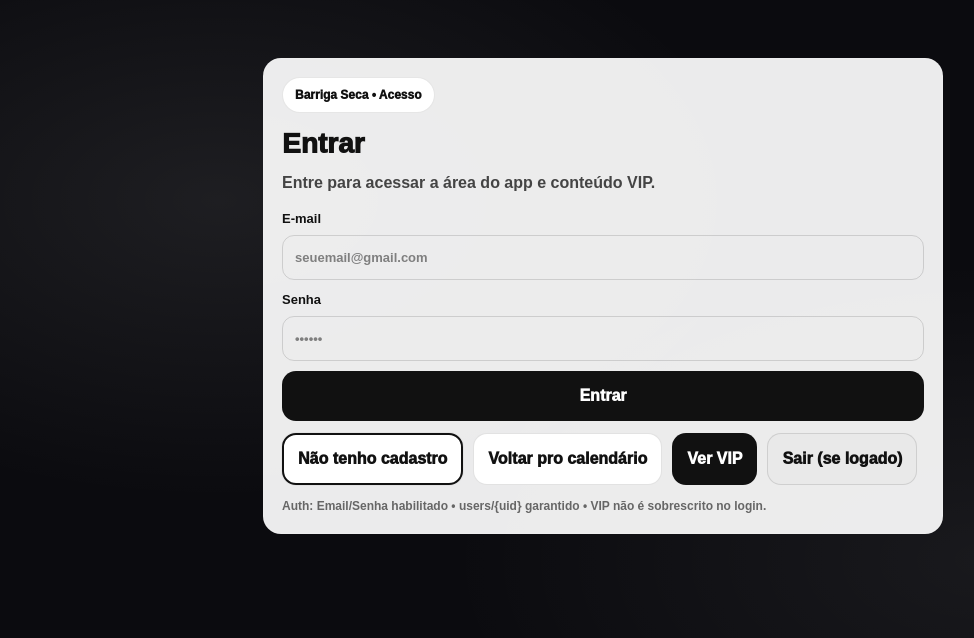
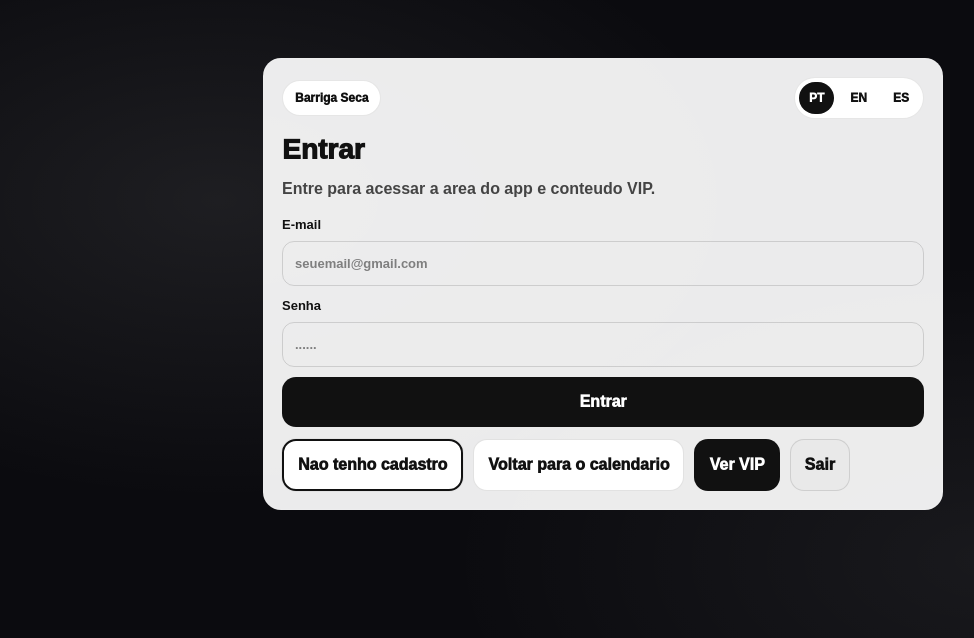
Before and after one commit to u6605612188-gif/barrigaseca-saas, a Next.js app: page /login in a window 1280 px wide. Shown: the top 638 px of the page, without its empty margins (37-1011 px from the left). Built offline with nearby package versions, Linux system fonts and the light colour scheme; no server answers.

Commit message:
Adiciona traducao na tela de login

```diff
--- a/app/login/page.tsx
+++ b/app/login/page.tsx
@@ -17,6 +17,13 @@ import {
   setDoc,
   updateDoc,
 } from "firebase/firestore";
+import {
+  defaultLanguage,
+  isLanguage,
+  languages,
+  translations,
+  type Language,
+} from "@/lib/i18n";
 
 function formatErr(e: unknown) {
   const msg =
@@ -26,24 +33,18 @@ function formatErr(e: unknown) {
   return code ? `${code}: ${msg}` : msg;
 }
 
-function friendlyAuthError(raw: string) {
-  if (raw.includes("auth/unauthorized-domain"))
-    return "Domínio não autorizado no Firebase (Authorized domains).";
-  if (raw.includes("auth/invalid-email")) return "E-mail inválido.";
-  if (raw.includes("auth/user-not-found")) return "Usuário não encontrado.";
-  if (raw.includes("auth/wrong-password")) return "Senha incorreta.";
-  if (raw.includes("auth/too-many-requests"))
-    return "Muitas tentativas. Aguarde alguns minutos e tente novamente.";
-  if (raw.includes("auth/email-already-in-use"))
-    return "Este e-mail já está cadastrado. Use “Entrar”.";
-  if (raw.includes("auth/weak-password"))
-    return "Senha fraca. Use no mínimo 6 caracteres.";
-  if (raw.includes("auth/invalid-credential"))
-    return "Credenciais inválidas. Confira e-mail/senha.";
+function friendlyAuthError(raw: string, t: (typeof translations)[Language]["login"]["errors"]) {
+  if (raw.includes("auth/unauthorized-domain")) return t.unauthorizedDomain;
+  if (raw.includes("auth/invalid-email")) return t.invalidEmail;
+  if (raw.includes("auth/user-not-found")) return t.userNotFound;
+  if (raw.includes("auth/wrong-password")) return t.wrongPassword;
+  if (raw.includes("auth/too-many-requests")) return t.tooManyRequests;
+  if (raw.includes("auth/email-already-in-use")) return t.emailAlreadyInUse;
+  if (raw.includes("auth/weak-password")) return t.weakPassword;
+  if (raw.includes("auth/invalid-credential")) return t.invalidCredential;
   return raw;
 }
 
-// ✅ Governança: garante users/{uid} sem derrubar vip existente
 async function ensureUserDoc(u: User) {
   const ref = doc(db, "users", u.uid);
   const snap = await getDoc(ref);
@@ -51,7 +52,6 @@ async function ensureUserDoc(u: User) {
   const email = (u.email ?? "").toLowerCase();
 
   if (!snap.exists()) {
-    // Primeiro cadastro: cria com vip=false
     await setDoc(ref, {
       uid: u.uid,
       email,
@@ -63,7 +63,6 @@ async function ensureUserDoc(u: User) {
     return;
   }
 
-  // Usuário já existe: atualiza só campos operacionais (NÃO toca no vip)
   await updateDoc(ref, {
     email,
     updatedAt: serverTimestamp(),
@@ -73,6 +72,9 @@ async function ensureUserDoc(u: User) {
 
 export default function LoginPage() {
   const router = useRouter();
+
+  const [language, setLanguage] = useState<Language>(defaultLanguage);
+  const t = translations[language].login;
 
   const [loading, setLoading] = useState(true);
   const [authedEmail, setAuthedEmail] = useState<string | null>(null);
@@ -89,6 +91,15 @@ export default function LoginPage() {
   const timeoutRef = useRef<number | null>(null);
 
   useEffect(() => {
+    const savedLanguage = window.localStorage.getItem("barrigaseca-language");
+    if (isLanguage(savedLanguage)) setLanguage(savedLanguage);
+  }, []);
+
+  useEffect(() => {
+    window.localStorage.setItem("barrigaseca-language", language);
+  }, [language]);
+
+  useEffect(() => {
     mountedRef.current = true;
 
     const unsub = onAuthStateChanged(auth, async (u: User | null) => {
@@ -98,7 +109,7 @@ export default function LoginPage() {
         try {
           await ensureUserDoc(u);
         } catch (e) {
-          setError(friendlyAuthError(formatErr(e)));
+          setError(friendlyAuthError(formatErr(e), t.errors));
         }
 
         setAuthedEmail(u.email ?? null);
@@ -115,15 +126,18 @@ export default function LoginPage() {
       unsub();
       if (timeoutRef.current) window.clearTimeout(timeoutRef.current);
     };
-  }, [router]);
+  }, [router, t.errors]);
 
   const subtitle = useMemo(() => {
-    if (loading) return "Carregando…";
-    if (authedEmail) return `Logado como ${authedEmail}`;
-    return mode === "login"
-      ? "Entre para acessar a área do app e conteúdo VIP."
-      : "Crie sua conta para começar.";
-  }, [loading, authedEmail, mode]);
+    if (loading) return t.loading;
+    if (authedEmail) return `${t.loggedAs} ${authedEmail}`;
+    return mode === "login" ? t.loginSubtitle : t.registerSubtitle;
+  }, [loading, authedEmail, mode, t]);
+
+  function changeLanguage(nextLanguage: Language) {
+    setLanguage(nextLanguage);
+    setError(null);
+  }
 
   async function handleSubmit(e: React.FormEvent) {
     e.preventDefault();
@@ -135,10 +149,10 @@ export default function LoginPage() {
     const pw = password;
     const cpw = confirmPassword;
 
-    if (!em) return setError("Informe seu e-mail.");
-    if (!pw || pw.length < 6) return setError("Informe uma senha com pelo menos 6 caracteres.");
-    if (mode === "register" && !cpw) return setError("Repita sua senha.");
-    if (mode === "register" && pw !== cpw) return setError("As senhas não conferem.");
+    if (!em) return setError(t.validation.emailRequired);
+    if (!pw || pw.length < 6) return setError(t.validation.passwordRequired);
+    if (mode === "register" && !cpw) return setError(t.validation.repeatPassword);
+    if (mode === "register" && pw !== cpw) return setError(t.validation.passwordMismatch);
 
     try {
       setSubmitting(true);
@@ -146,7 +160,7 @@ export default function LoginPage() {
       timeoutRef.current = window.setTimeout(() => {
         if (!mountedRef.current) return;
         setSubmitting(false);
-        setError("Tempo excedido ao autenticar. Recarregue a página e tente novamente.");
+        setError(t.validation.timeout);
       }, 12000);
 
       let user: User | null = null;
@@ -164,7 +178,7 @@ export default function LoginPage() {
       router.replace("/app");
     } catch (e2) {
       const raw = formatErr(e2);
-      setError(friendlyAuthError(raw));
+      setError(friendlyAuthError(raw, t.errors));
     } finally {
       if (timeoutRef.current) window.clearTimeout(timeoutRef.current);
       timeoutRef.current = null;
@@ -179,12 +193,12 @@ export default function LoginPage() {
       setError(null);
       setLoading(false);
     } catch (e) {
-      setError(friendlyAuthError(formatErr(e)));
+      setError(friendlyAuthError(formatErr(e), t.errors));
     }
   }
 
   if (loading) {
-    return <main style={{ padding: 32 }}>Carregando…</main>;
+    return <main style={{ padding: 32 }}>{t.loading}</main>;
   }
 
   return (
@@ -192,37 +206,55 @@ export default function LoginPage() {
       <div style={styles.bg} aria-hidden />
       <div style={styles.shell}>
         <section style={styles.card}>
-          <div style={styles.badge}>Barriga Seca • Acesso</div>
-          <h1 style={styles.h1}>{mode === "login" ? "Entrar" : "Criar conta"}</h1>
+          <div style={styles.topRow}>
+            <div style={styles.badge}>{t.brand}</div>
+            <div style={styles.languageGroup} aria-label="Language">
+              {languages.map((item) => (
+                <button
+                  key={item.code}
+                  type="button"
+                  onClick={() => changeLanguage(item.code)}
+                  style={{
+                    ...styles.languageButton,
+                    ...(language === item.code ? styles.languageButtonActive : null),
+                  }}
+                >
+                  {item.label}
+                </button>
+              ))}
+            </div>
+          </div>
+
+          <h1 style={styles.h1}>{mode === "login" ? t.loginTitle : t.registerTitle}</h1>
           <p style={styles.sub}>{subtitle}</p>
 
           {error && (
             <div style={styles.errorBox}>
-              <div style={{ fontWeight: 950, marginBottom: 6 }}>Não foi possível continuar</div>
+              <div style={{ fontWeight: 950, marginBottom: 6 }}>{t.errorTitle}</div>
               <div style={{ fontWeight: 800, color: "#444", lineHeight: 1.5 }}>{error}</div>
             </div>
           )}
 
           <form onSubmit={handleSubmit} style={{ marginTop: 14, display: "grid", gap: 10 }}>
             <label style={styles.label}>
-              E-mail
+              {t.email}
               <input
                 value={email}
                 onChange={(ev) => setEmail(ev.target.value)}
                 type="email"
-                placeholder="seuemail@gmail.com"
+                placeholder={t.emailPlaceholder}
                 style={styles.input}
                 autoComplete="email"
               />
             </label>
 
             <label style={styles.label}>
-              Senha
+              {t.password}
               <input
                 value={password}
                 onChange={(ev) => setPassword(ev.target.value)}
                 type="password"
-                placeholder="••••••"
+                placeholder={t.passwordPlaceholder}
                 style={styles.input}
                 autoComplete={mode === "login" ? "current-password" : "new-password"}
               />
@@ -230,12 +262,12 @@ export default function LoginPage() {
 
             {mode === "register" && (
               <label style={styles.label}>
-                Repetir senha
+                {t.repeatPassword}
                 <input
                   value={confirmPassword}
                   onChange={(ev) => setConfirmPassword(ev.target.value)}
                   type="password"
-                  placeholder="••••••"
+                  placeholder={t.passwordPlaceholder}
                   style={styles.input}
                   autoComplete="new-password"
                 />
@@ -243,7 +275,11 @@ export default function LoginPage() {
             )}
 
             <button type="submit" disabled={submitting} style={styles.btnPrimary}>
-              {submitting ? "Processando…" : mode === "login" ? "Entrar" : "Criar conta"}
+              {submitting
+                ? t.processing
+                : mode === "login"
+                  ? t.submitLogin
+                  : t.submitRegister}
             </button>
           </form>
 
@@ -258,24 +294,20 @@ export default function LoginPage() {
               }}
               style={styles.btnGhost}
             >
-              {mode === "login" ? "Não tenho cadastro" : "Já tenho conta"}
+              {mode === "login" ? t.noAccount : t.hasAccount}
             </button>
 
             <a href="/free" style={styles.btnGhostLink}>
-              Voltar pro calendário
+              {t.backCalendar}
             </a>
 
             <a href="/vip" style={styles.btnDarkLink}>
-              Ver VIP
+              {t.viewVip}
             </a>
 
             <button type="button" onClick={handleLogout} style={styles.btnNeutral}>
-              Sair (se logado)
+              {t.logout}
             </button>
-          </div>
-
-          <div style={styles.footerNote}>
-            Auth: Email/Senha habilitado • users/{`{uid}`} garantido • VIP não é sobrescrito no login.
           </div>
         </section>
       </div>
@@ -310,6 +342,13 @@ const styles: Record<string, React.CSSProperties> = {
     border: "1px solid rgba(255,255,255,0.10)",
     background: "rgba(255,255,255,0.92)",
   },
+  topRow: {
+    display: "flex",
+    alignItems: "center",
+    justifyContent: "space-between",
+    gap: 12,
+    flexWrap: "wrap",
+  },
   badge: {
     display: "inline-flex",
     padding: "8px 12px",
@@ -319,6 +358,28 @@ const styles: Record<string, React.CSSProperties> = {
     fontWeight: 950,
     fontSize: 12,
     color: "#111",
+  },
+  languageGroup: {
+    display: "inline-flex",
+    gap: 6,
+    padding: 4,
+    borderRadius: 999,
+    border: "1px solid rgba(17,17,17,0.10)",
+    background: "#fff",
+  },
+  languageButton: {
+    border: "none",
+    borderRadius: 999,
+    background: "transparent",
+    color: "#111",
+    cursor: "pointer",
+    fontSize: 12,
+    fontWeight: 950,
+    padding: "7px 10px",
+  },
+  languageButtonActive: {
+    background: "#111",
+    color: "#fff",
   },
   h1: {
     margin: "10px 0 6px",
@@ -405,11 +466,4 @@ const styles: Record<string, React.CSSProperties> = {
     border: "1px solid rgba(239,68,68,0.30)",
     background: "rgba(239,68,68,0.08)",
   },
-  footerNote: {
-    marginTop: 12,
-    fontSize: 12,
-    color: "#666",
-    fontWeight: 700,
-    lineHeight: 1.5,
-  },
 };
--- /dev/null
+++ b/lib/i18n.ts
@@ -0,0 +1,142 @@
+export const languages = [
+  { code: "pt", label: "PT" },
+  { code: "en", label: "EN" },
+  { code: "es", label: "ES" },
+] as const;
+
+export type Language = (typeof languages)[number]["code"];
+
+export const defaultLanguage: Language = "pt";
+
+export function isLanguage(value: string | null): value is Language {
+  return languages.some((language) => language.code === value);
+}
+
+export const translations = {
+  pt: {
+    login: {
+      brand: "Barriga Seca",
+      loading: "Carregando...",
+      loggedAs: "Logado como",
+      loginTitle: "Entrar",
+      registerTitle: "Criar conta",
+      loginSubtitle: "Entre para acessar a area do app e conteudo VIP.",
+      registerSubtitle: "Crie sua conta para comecar.",
+      errorTitle: "Nao foi possivel continuar",
+      email: "E-mail",
+      emailPlaceholder: "seuemail@gmail.com",
+      password: "Senha",
+      repeatPassword: "Repetir senha",
+      passwordPlaceholder: "......",
+      processing: "Processando...",
+      submitLogin: "Entrar",
+      submitRegister: "Criar conta",
+      noAccount: "Nao tenho cadastro",
+      hasAccount: "Ja tenho conta",
+      backCalendar: "Voltar para o calendario",
+      viewVip: "Ver VIP",
+      logout: "Sair",
+      validation: {
+        emailRequired: "Informe seu e-mail.",
+        passwordRequired: "Informe uma senha com pelo menos 6 caracteres.",
+        repeatPassword: "Repita sua senha.",
+        passwordMismatch: "As senhas nao conferem.",
+        timeout: "Tempo excedido ao autenticar. Recarregue a pagina e tente novamente.",
+      },
+      errors: {
+        unauthorizedDomain: "Dominio nao autorizado no Firebase (Authorized domains).",
+        invalidEmail: "E-mail invalido.",
+        userNotFound: "Usuario nao encontrado.",
+        wrongPassword: "Senha incorreta.",
+        tooManyRequests: "Muitas tentativas. Aguarde alguns minutos e tente novamente.",
+        emailAlreadyInUse: "Este e-mail ja esta cadastrado. Use Entrar.",
+        weakPassword: "Senha fraca. Use no minimo 6 caracteres.",
+        invalidCredential: "Credenciais invalidas. Confira e-mail/senha.",
+      },
+    },
+  },
+  en: {
+    login: {
+      brand: "Barriga Seca",
+      loading: "Loading...",
+      loggedAs: "Signed in as",
+      loginTitle: "Sign in",
+      registerTitle: "Create account",
+      loginSubtitle: "Sign in to access the app area and VIP content.",
+      registerSubtitle: "Create your account to get started.",
+      errorTitle: "Could not continue",
+      email: "Email",
+      emailPlaceholder: "youremail@gmail.com",
+      password: "Password",
+      repeatPassword: "Repeat password",
+      passwordPlaceholder: "......",
+      processing: "Processing...",
+      submitLogin: "Sign in",
+      submitRegister: "Create account",
+      noAccount: "I do not have an account",
+      hasAccount: "I already have an account",
+      backCalendar: "Back to calendar",
+      viewVip: "View VIP",
+      logout: "Sign out",
+      validation: {
+        emailRequired: "Enter your email.",
+        passwordRequired: "Enter a password with at least 6 characters.",
+        repeatPassword: "Repeat your password.",
+        passwordMismatch: "Passwords do not match.",
+        timeout: "Authentication timed out. Reload the page and try again.",
+      },
+      errors: {
+        unauthorizedDomain: "Domain is not authorized in Firebase (Authorized domains).",
+        invalidEmail: "Invalid email.",
+        userNotFound: "User not found.",
+        wrongPassword: "Incorrect password.",
+        tooManyRequests: "Too many attempts. Wait a few minutes and try again.",
+        emailAlreadyInUse: "This email is already registered. Use Sign in.",
+        weakPassword: "Weak password. Use at least 6 characters.",
+        invalidCredential: "Invalid credentials. Check email/password.",
+      },
+    },
+  },
+  es: {
+    login: {
+      brand: "Barriga Seca",
+      loading: "Cargando...",
+      loggedAs: "Conectado como",
+      loginTitle: "Entrar",
+      registerTitle: "Crear cuenta",
+      loginSubtitle: "Entra para acceder al area de la app y al contenido VIP.",
+      registerSubtitle: "Crea tu cuenta para empezar.",
+      errorTitle: "No fue posible continuar",
+      email: "Email",
+      emailPlaceholder: "tuemail@gmail.com",
+      password: "Contrasena",
+      repeatPassword: "Repetir contrasena",
+      passwordPlaceholder: "......",
+      processing: "Procesando...",
+      submitLogin: "Entrar",
+      submitRegister: "Crear cuenta",
+      noAccount: "No tengo cuenta",
+      hasAccount: "Ya tengo cuenta",
+      backCalendar: "Volver al calendario",
+      viewVip: "Ver VIP",
+      logout: "Salir",
+      validation: {
+        emailRequired: "Informa tu email.",
+        passwordRequired: "Informa una contrasena con al menos 6 caracteres.",
+        repeatPassword: "Repite tu contrasena.",
+        passwordMismatch: "Las contrasenas no coinciden.",
+        timeout: "Tiempo excedido al autenticar. Recarga la pagina e intenta nuevamente.",
+      },
+      errors: {
+        unauthorizedDomain: "Dominio no autorizado en Firebase (Authorized domains).",
+        invalidEmail: "Email invalido.",
+        userNotFound: "Usuario no encontrado.",
+        wrongPassword: "Contrasena incorrecta.",
+        tooManyRequests: "Demasiados intentos. Espera unos minutos e intenta nuevamente.",
+        emailAlreadyInUse: "Este email ya esta registrado. Usa Entrar.",
+        weakPassword: "Contrasena debil. Usa al menos 6 caracteres.",
+        invalidCredential: "Credenciales invalidas. Revisa email/contrasena.",
+      },
+    },
+  },
+} as const;
```
